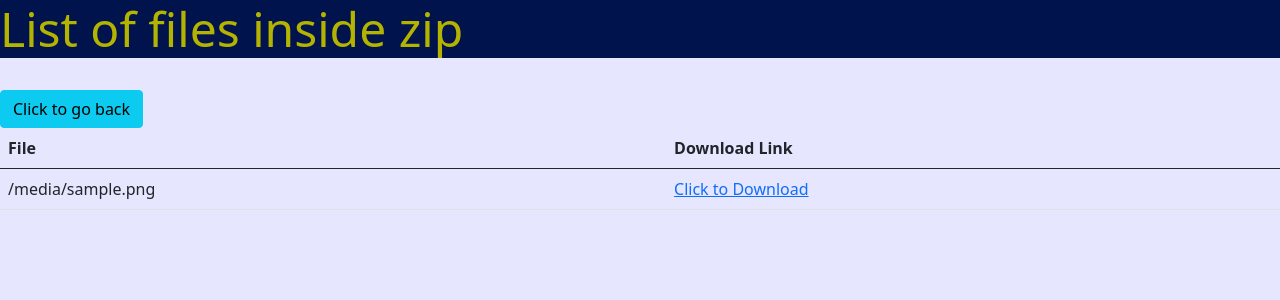
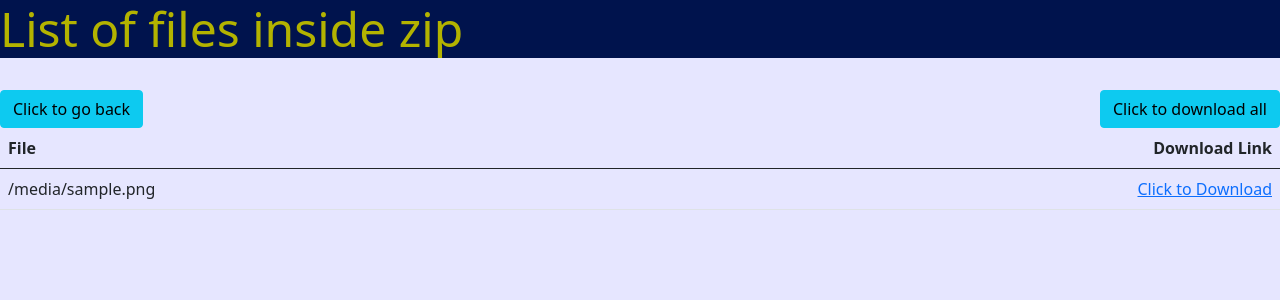
Before and after one commit to Nirav-Khanpara/Internship, a Flask app: template Assignment-2/templates/showunzippedfiles.html in a window 1280 px wide. Shown: the top 300 px of the page. Run offline with Flask 2, Linux system fonts and the light colour scheme; the template is opened without the code that fills it: most values are stand-ins (such as "Sample title", 1, 10 or a date in 2020); some libraries are stand-ins or nearby versions.

Commit message:
Update showunzippedfiles.html

```diff
--- a/Assignment-2/templates/showunzippedfiles.html
+++ b/Assignment-2/templates/showunzippedfiles.html
@@ -11,21 +11,24 @@
 {% block data %}
 
 <a href="{{ url_for('upload') }}"><button class="btn btn-info">Click to go back</button></a>
+<a href="{{ url_for('download_all', file_names=files) }}" style="float:right"><button class="btn btn-info">Click to download all</button></a>
+
 <table class="table table-hover">
     <thead>
         <tr>
             <th>File</th>
-            <th>Download Link</th>
+            <th><div style="float:right">Download Link</div></th>
         </tr>
     </thead>
     <tbody>
+
     {% for f in files %}
         <tr>
             <td>{{ f }}</td>
-            <td><a href="{{ url_for('download_individual', fname=f) }}">Click to Download</a> </td>
+            <td><a href="{{ url_for('download_individual', fname=f) }}" style="float:right">Click to Download</a> </td>
         </tr>
     {% endfor %}
+
     </tbody>
-
 </table>
 {% endblock %}
```
